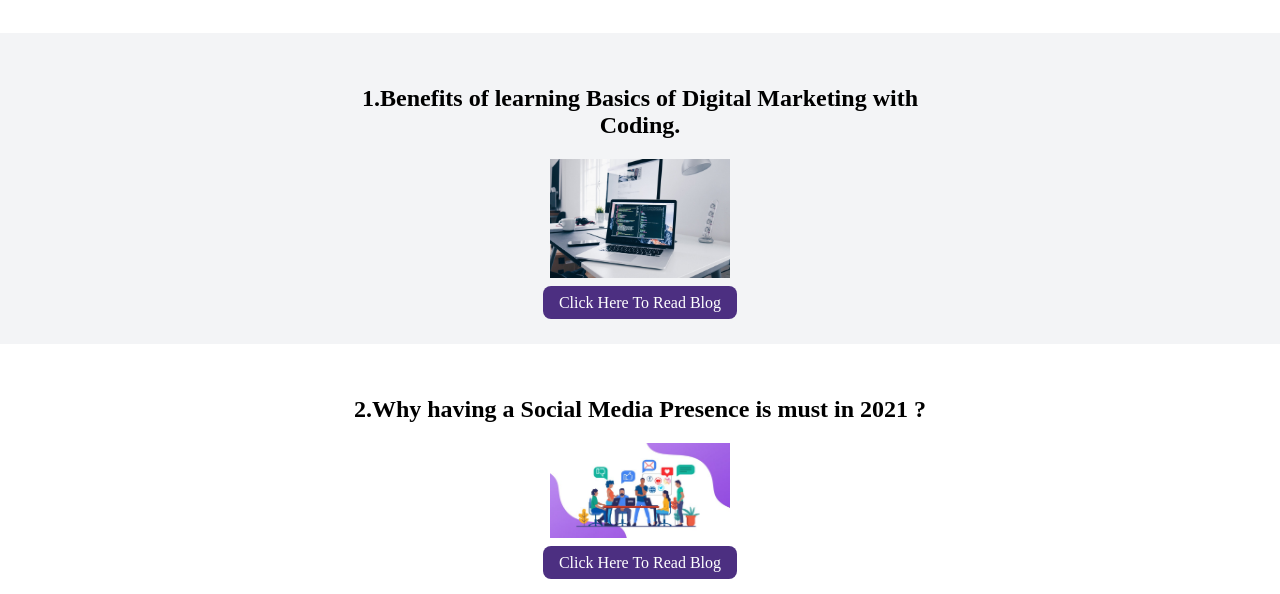
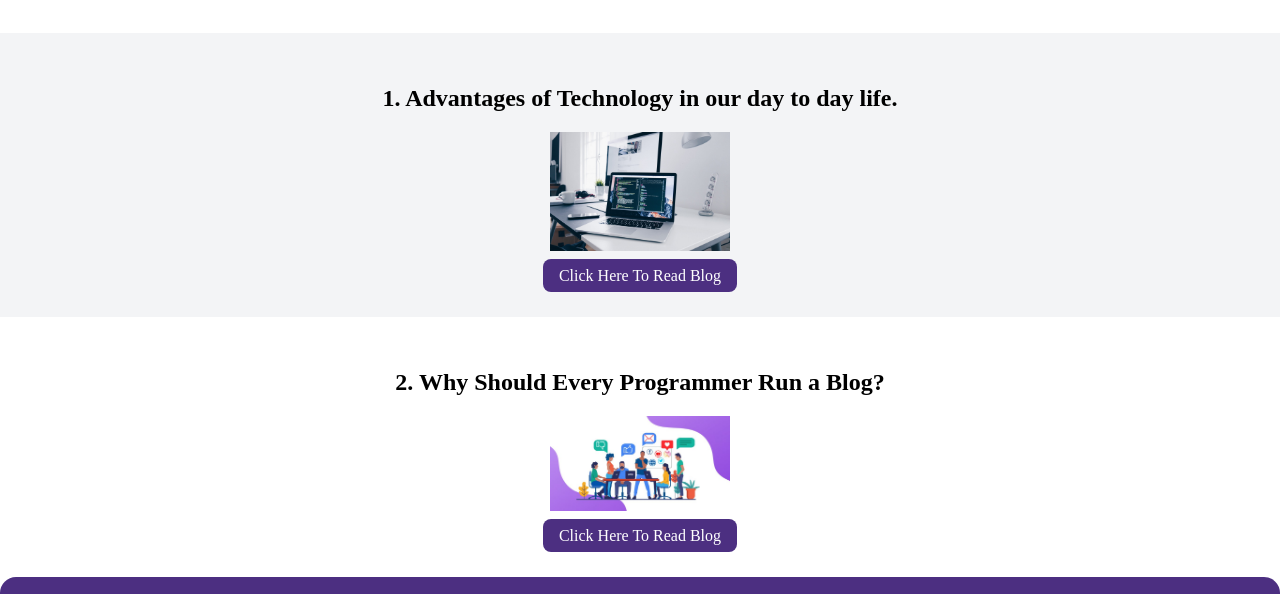
Before and after one commit to yashodaAgarwal/Portfolio, a plain HTML site: page blogs.html in a window 1280 px wide. Shown: the part 227-821 px from the top of the page. Drawn offline with Linux system fonts and the light colour scheme; a web font is replaced by a local one.

Commit message:
Update blogs.html

```diff
--- a/blogs.html
+++ b/blogs.html
@@ -31,20 +31,20 @@
 
     <section class="section offwhite">
         <div class="container container-center">
-            <h1>1.Benefits of learning Basics of Digital Marketing with Coding.</h1>
+            <h1>1. Advantages of Technology in our day to day life.</h1>
             <img class="blog-image" src="./images/blog-image.jpg" alt="">
-            <a class="link-primary" href="https://medium.com/@thearpitpatni/benefits-of-learning-basics-of-digital-marketing-with-coding-7b1364251cf3">Click Here To Read Blog</a>
+            <a class="link-primary" href="https://medium.com/@yasho.agarwal219/advantages-of-technology-in-our-life-7ad305131239">Click Here To Read Blog</a>
         </div>
 
     </section>
 
     <section class="section">
         <div class="container container-center">
-            <h1>2.Why having a Social Media Presence is must in 2021 ?</h1>
+            <h1>2. Why Should Every Programmer Run a Blog? </h1>
 
             <img  class="blog-image" src="./images/blog-img-2.jpg" alt="">
 
-    <a class="link-primary" href="https://medium.com/@thearpitpatni/why-having-a-social-media-presence-is-must-in-2021-6bd02e2514b5">Click Here To Read Blog</a>
+    <a class="link-primary" href=" https://link.medium.com/QdUSdt4PBlb">Click Here To Read Blog</a>
         </div>
 
     </section>
```
